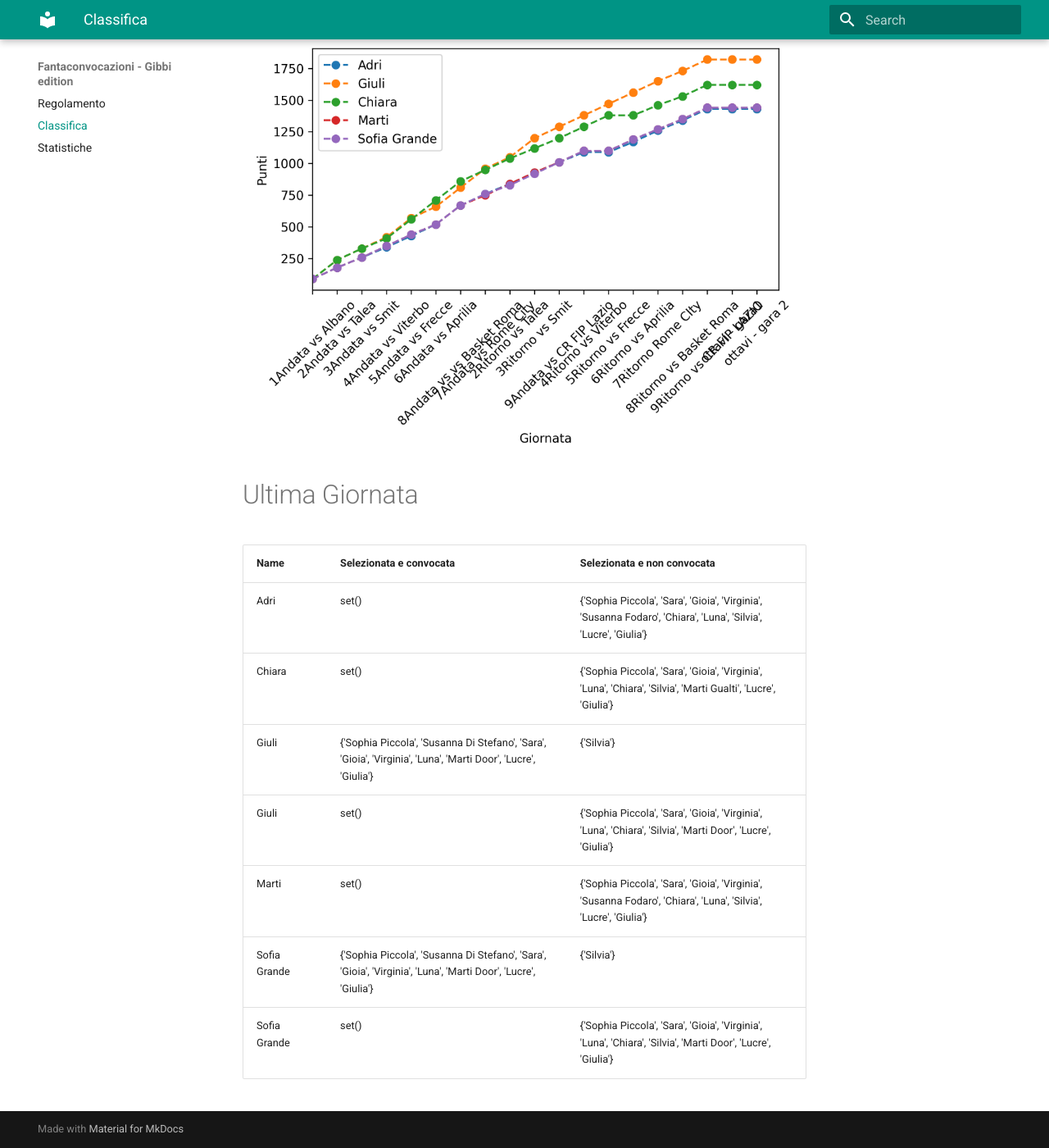
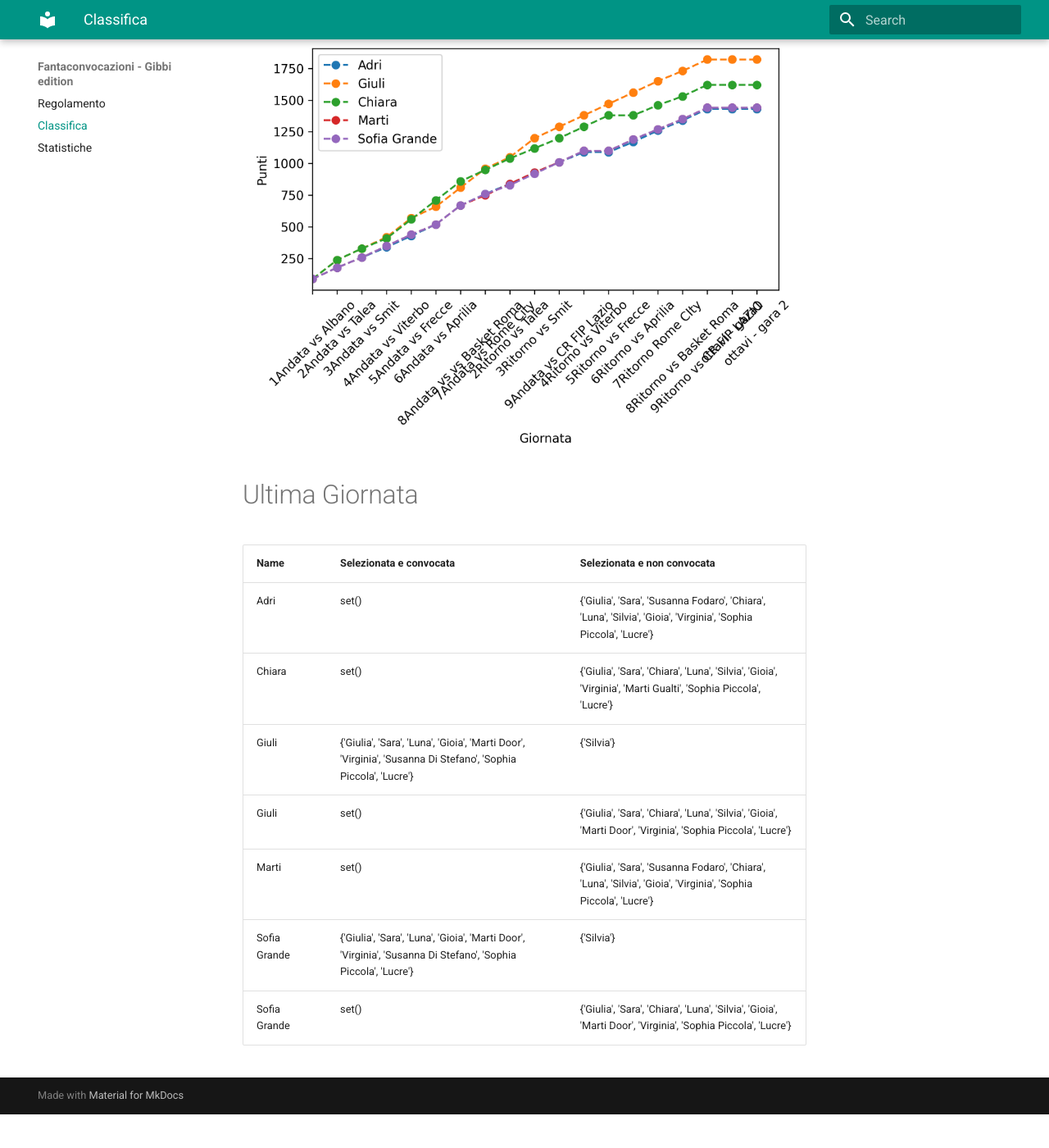
Before and after one commit to martinig94/fantagibbi, an MkDocs documentation site: the page built from docs/Classifica.md, in a window 1280 px wide and 1400 px high, scrolled down 565 px. Shown: the whole window at 82% size. Built offline with MkDocs 1.6.1 and Material for MkDocs 9.7.7, drawn with Linux system fonts in a browser that asks for light colours; after the commit the page ends 1924 px from its top, so only the background shows below that.

Commit message:
Auto-update from main.py

```diff
--- a/docs/Classifica.md
+++ b/docs/Classifica.md
@@ -18,11 +18,11 @@
 <!-- START_TABLE CORRECT -->
 | Name         | Selezionata e convocata                                                                                        | Selezionata e non convocata                                                                                      |
 |:-------------|:---------------------------------------------------------------------------------------------------------------|:-----------------------------------------------------------------------------------------------------------------|
-| Adri         | set()                                                                                                          | {'Sophia Piccola', 'Sara', 'Gioia', 'Virginia', 'Susanna Fodaro', 'Chiara', 'Luna', 'Silvia', 'Lucre', 'Giulia'} |
-| Chiara       | set()                                                                                                          | {'Sophia Piccola', 'Sara', 'Gioia', 'Virginia', 'Luna', 'Chiara', 'Silvia', 'Marti Gualti', 'Lucre', 'Giulia'}   |
-| Giuli        | {'Sophia Piccola', 'Susanna Di Stefano', 'Sara', 'Gioia', 'Virginia', 'Luna', 'Marti Door', 'Lucre', 'Giulia'} | {'Silvia'}                                                                                                       |
-| Giuli        | set()                                                                                                          | {'Sophia Piccola', 'Sara', 'Gioia', 'Virginia', 'Luna', 'Chiara', 'Silvia', 'Marti Door', 'Lucre', 'Giulia'}     |
-| Marti        | set()                                                                                                          | {'Sophia Piccola', 'Sara', 'Gioia', 'Virginia', 'Susanna Fodaro', 'Chiara', 'Luna', 'Silvia', 'Lucre', 'Giulia'} |
-| Sofia Grande | {'Sophia Piccola', 'Susanna Di Stefano', 'Sara', 'Gioia', 'Virginia', 'Luna', 'Marti Door', 'Lucre', 'Giulia'} | {'Silvia'}                                                                                                       |
-| Sofia Grande | set()                                                                                                          | {'Sophia Piccola', 'Sara', 'Gioia', 'Virginia', 'Luna', 'Chiara', 'Silvia', 'Marti Door', 'Lucre', 'Giulia'}     |
+| Adri         | set()                                                                                                          | {'Giulia', 'Sara', 'Susanna Fodaro', 'Chiara', 'Luna', 'Silvia', 'Gioia', 'Virginia', 'Sophia Piccola', 'Lucre'} |
+| Chiara       | set()                                                                                                          | {'Giulia', 'Sara', 'Chiara', 'Luna', 'Silvia', 'Gioia', 'Virginia', 'Marti Gualti', 'Sophia Piccola', 'Lucre'}   |
+| Giuli        | {'Giulia', 'Sara', 'Luna', 'Gioia', 'Marti Door', 'Virginia', 'Susanna Di Stefano', 'Sophia Piccola', 'Lucre'} | {'Silvia'}                                                                                                       |
+| Giuli        | set()                                                                                                          | {'Giulia', 'Sara', 'Chiara', 'Luna', 'Silvia', 'Gioia', 'Marti Door', 'Virginia', 'Sophia Piccola', 'Lucre'}     |
+| Marti        | set()                                                                                                          | {'Giulia', 'Sara', 'Susanna Fodaro', 'Chiara', 'Luna', 'Silvia', 'Gioia', 'Virginia', 'Sophia Piccola', 'Lucre'} |
+| Sofia Grande | {'Giulia', 'Sara', 'Luna', 'Gioia', 'Marti Door', 'Virginia', 'Susanna Di Stefano', 'Sophia Piccola', 'Lucre'} | {'Silvia'}                                                                                                       |
+| Sofia Grande | set()                                                                                                          | {'Giulia', 'Sara', 'Chiara', 'Luna', 'Silvia', 'Gioia', 'Marti Door', 'Virginia', 'Sophia Piccola', 'Lucre'}     |
 <!-- END_TABLE CORRECT -->
```
